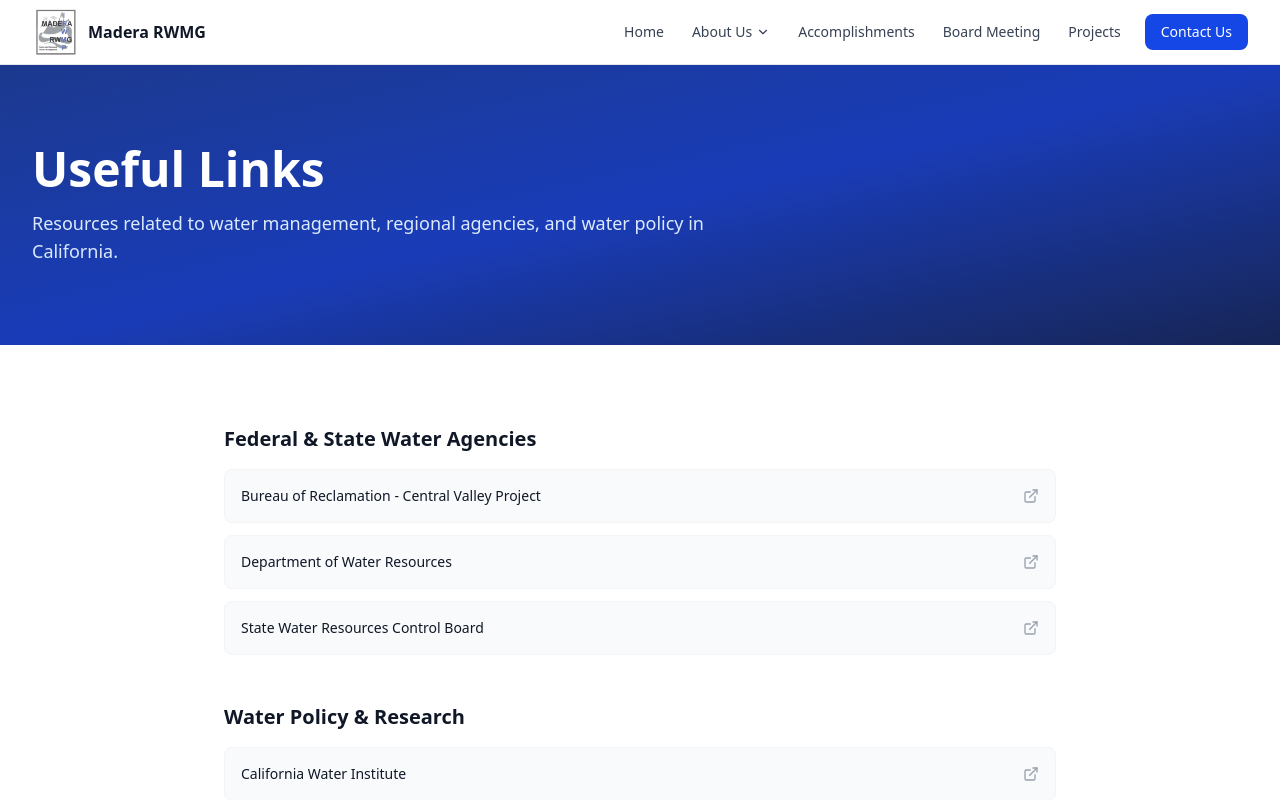
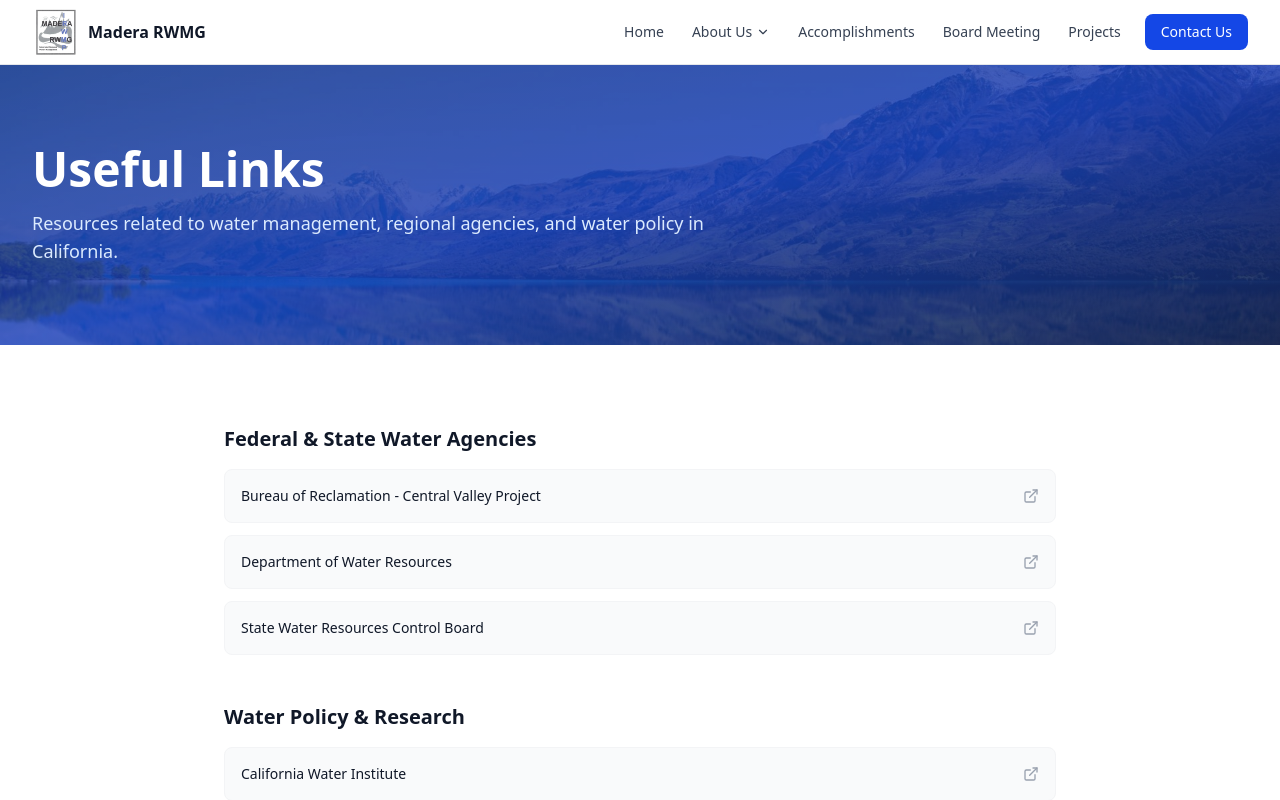
Before and after one commit to CalTech-Web/maderarwmg, a Next.js app in the folder site/: page /links in a window 1280 px wide. Shown: the top 800 px of the page. Built offline with nearby package versions, Linux system fonts and the light colour scheme.

Commit message:
Add hero image to useful links page

```diff
--- a/site/src/app/links/page.tsx
+++ b/site/src/app/links/page.tsx
@@ -1,6 +1,7 @@
 "use client";
 
 import { motion } from "framer-motion";
+import Image from "next/image";
 import { ExternalLink } from "lucide-react";
 
 const fadeUp = {
@@ -81,8 +82,14 @@ const sections = [
 export default function LinksPage() {
   return (
     <>
-      <section className="bg-gradient-to-br from-blue-900 via-blue-800 to-blue-950 text-white py-20">
-        <div className="max-w-7xl mx-auto px-4 sm:px-6 lg:px-8">
+      <section className="relative bg-gradient-to-br from-blue-900 via-blue-800 to-blue-950 text-white py-20">
+        <Image
+          src="/images/water-links.jpg"
+          alt="Water resources"
+          fill
+          className="object-cover opacity-20"
+        />
+        <div className="relative max-w-7xl mx-auto px-4 sm:px-6 lg:px-8">
           <motion.div initial="hidden" animate="visible" variants={stagger}>
             <motion.h1
               variants={fadeUp}
```
Also changed, not shown: site/public/images/water-links.jpg (added).
